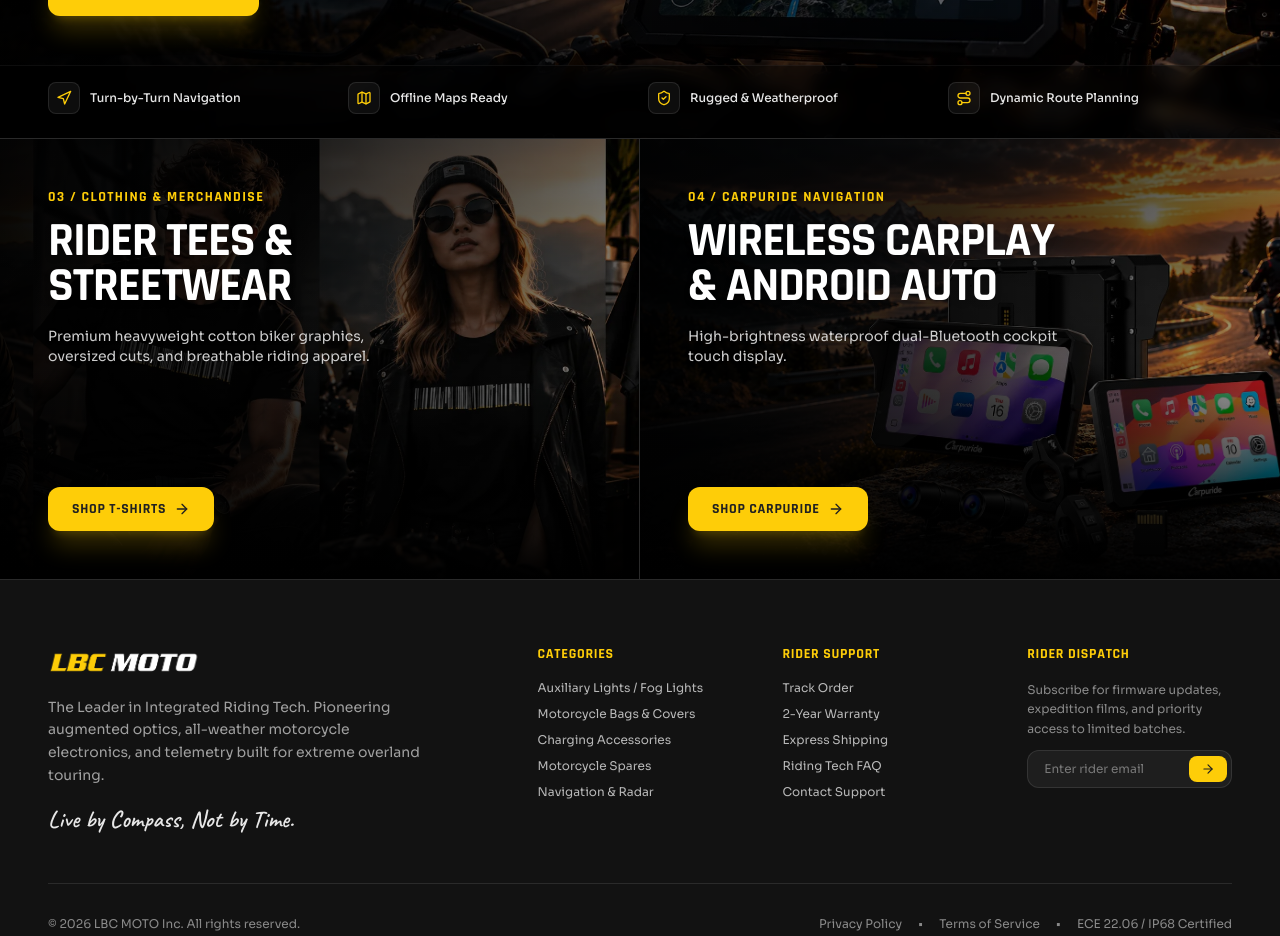
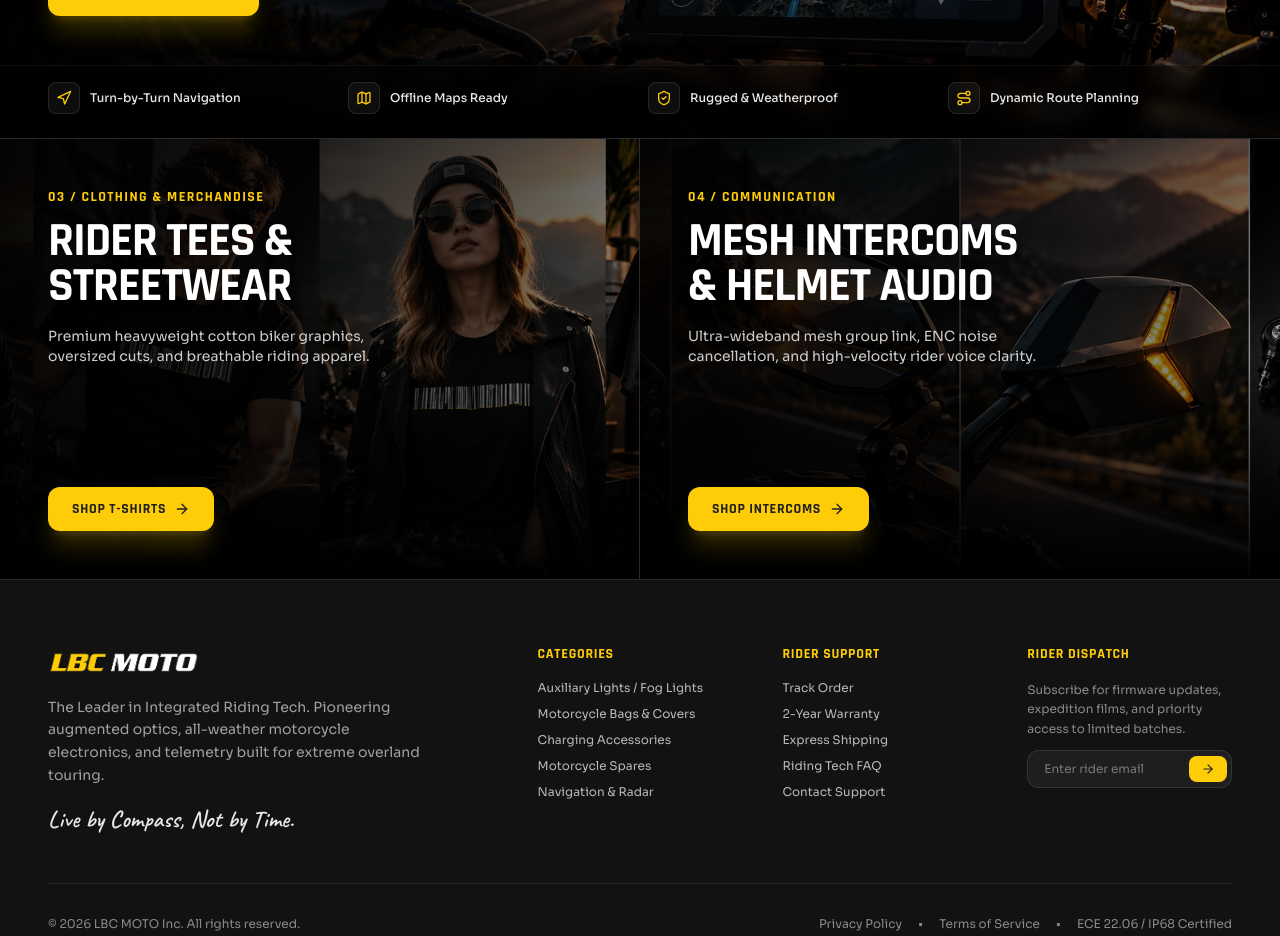
Before and after one commit to Rituja0001/lbcmoto, a React (Vite) app: page / in a window 1280 px wide. Shown: the part 1860-2796 px from the top of the page. Built offline with nearby package versions, Linux system fonts and the light colour scheme.

Commit message:
Update Block 04 with INTERCOMS.webp and communication & intercom copy

```diff
--- a/src/components/TechFeatureBentoSection.jsx
+++ b/src/components/TechFeatureBentoSection.jsx
@@ -1,7 +1,7 @@
 import { ArrowRight, Navigation, Map, ShieldCheck, Route } from 'lucide-react'
 import aoocciNavBg from '../assets/images/AOOCCI-Navigation.webp'
 import tshirtsBg from '../assets/images/T-shirts.webp'
-import carpurideNavBg from '../assets/images/CARPURIDE-Navigation.webp'
+import intercomsBg from '../assets/images/INTERCOMS.webp'
 
 export default function TechFeatureBentoSection() {
   return (
@@ -148,14 +148,14 @@
 
         </div>
 
-        {/* BLOCK 04: CARPURIDE NAVIGATION (CARPURIDE-Navigation.webp) */}
+        {/* BLOCK 04: COMMUNICATION & INTERCOMS (INTERCOMS.webp) */}
         <div className="relative min-h-[380px] lg:min-h-[440px] overflow-hidden p-6 sm:p-10 lg:p-12 flex flex-col justify-between group">
 
-          {/* Background Image: CARPURIDE-Navigation.webp */}
+          {/* Background Image: INTERCOMS.webp */}
           <div className="absolute inset-0 z-0 overflow-hidden pointer-events-none">
             <img
-              src={carpurideNavBg}
-              alt="Carpuride Motorcycle Navigation Display"
+              src={intercomsBg}
+              alt="LBC MOTO Mesh Intercoms & Audio"
               className="w-full h-full object-cover object-center group-hover:scale-103 transition-transform duration-1000 ease-out"
             />
             <div className="absolute inset-0 bg-gradient-to-r from-black/95 via-black/75 to-black/30" />
@@ -164,32 +164,32 @@
 
           {/* Content */}
           <div className="relative z-10 space-y-3 text-left">
-            {/* Badge: 04 / CARPURIDE NAVIGATION */}
+            {/* Badge: 04 / COMMUNICATION */}
             <div className="flex items-center gap-2">
               <span className="font-rajdhani font-black text-xs sm:text-sm tracking-widest text-[#FECD08] uppercase">
-                04 / CARPURIDE NAVIGATION
+                04 / COMMUNICATION
               </span>
             </div>
 
             {/* Title */}
             <h3 className="font-rajdhani font-black text-3xl sm:text-4xl lg:text-5xl uppercase tracking-tight text-white leading-[0.95] drop-shadow-md">
-              <span className="block">WIRELESS CARPLAY</span>
-              <span className="block">& ANDROID AUTO</span>
+              <span className="block">MESH INTERCOMS</span>
+              <span className="block">& HELMET AUDIO</span>
             </h3>
 
             {/* Subtitle */}
             <p className="font-sora text-xs sm:text-sm text-white/80 max-w-sm pt-1 drop-shadow">
-              High-brightness waterproof dual-Bluetooth cockpit touch display.
+              Ultra-wideband mesh group link, ENC noise cancellation, and high-velocity rider voice clarity.
             </p>
           </div>
 
           {/* Button */}
           <div className="relative z-10 pt-6">
             <a
-              href="/category/carpuride-navigation"
+              href="/category/asmax-intercoms-chin-mounts"
               className="inline-flex items-center gap-2 px-6 py-3 rounded-xl bg-[#FECD08] hover:bg-[#e5b807] text-[#212121] font-rajdhani font-black text-xs sm:text-sm uppercase tracking-wider transition-all duration-200 shadow-xl shadow-[#FECD08]/20 cursor-pointer group/btn"
             >
-              <span>SHOP CARPURIDE</span>
+              <span>SHOP INTERCOMS</span>
               <ArrowRight className="w-4 h-4 text-[#212121] group-hover/btn:translate-x-1 transition-transform" />
             </a>
           </div>
```
Also changed, not shown: public/images/INTERCOMS.webp (added), src/assets/images/INTERCOMS.webp (added).
